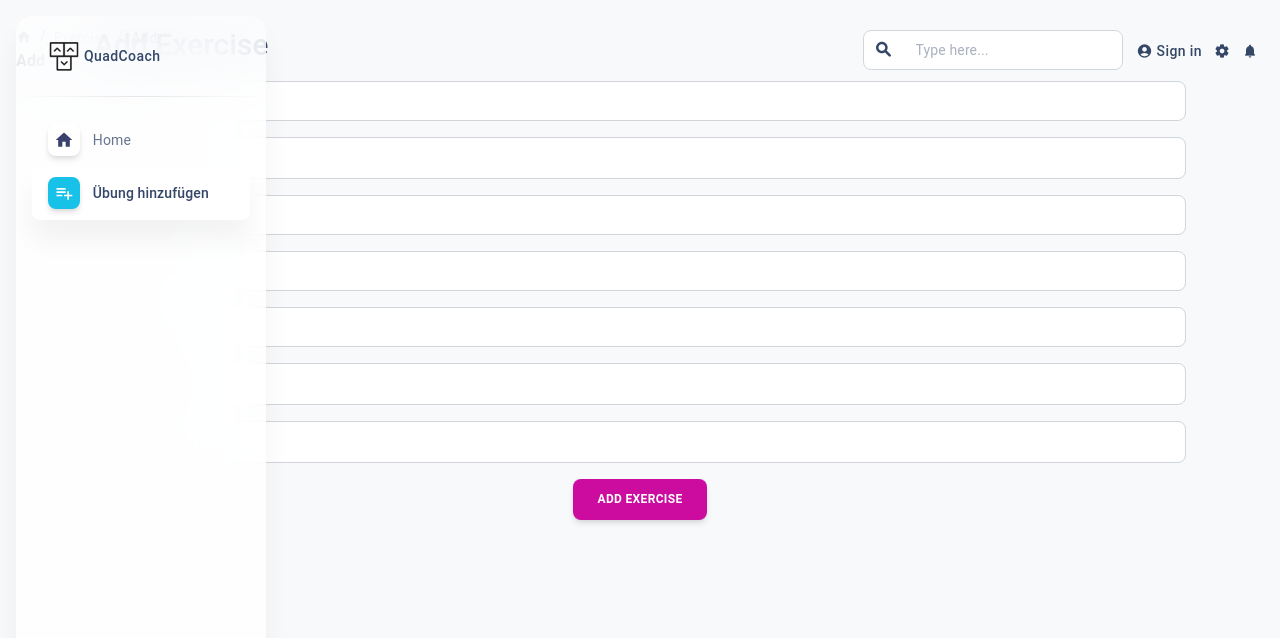
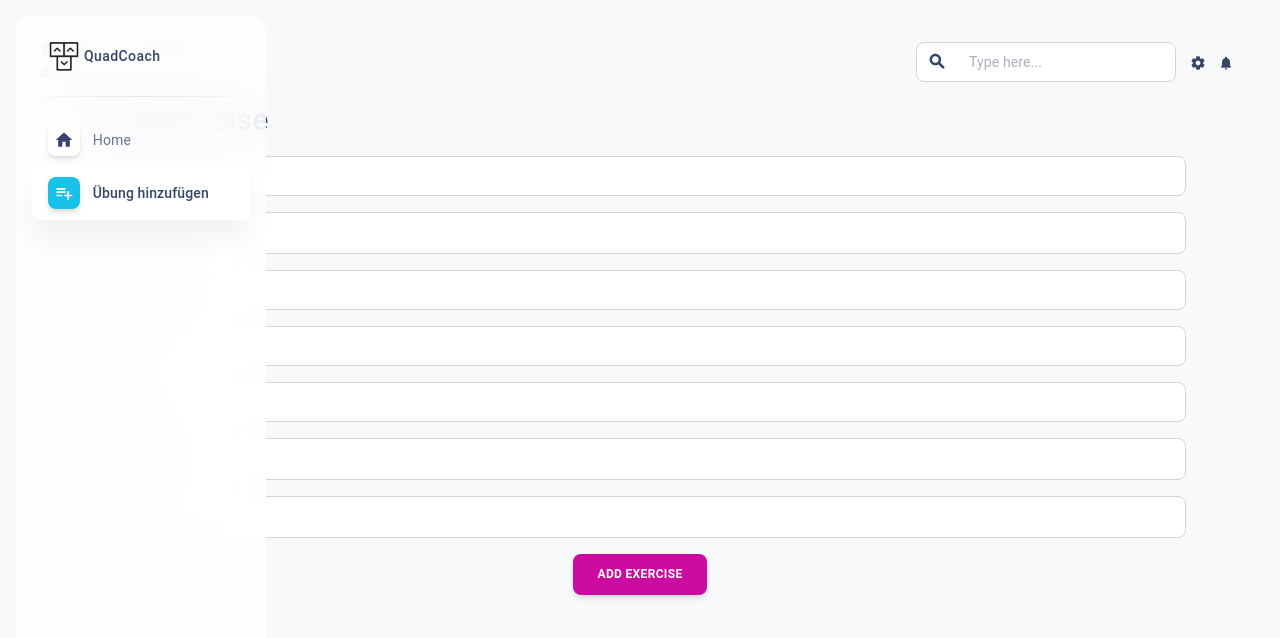
Before and after one commit to wienans/quadcoach, a React (Vite) app in the folder client/: page /exercise/add in a window 1280 px wide. Shown: the top 638 px of the page. Built offline with nearby package versions, Linux system fonts and the light colour scheme.

Commit message:
fix import error, continue reimplement layout functionality - DashboardLayout - DashboardNavbar

```diff
--- a/client/src/components/DashboardNavbar/index.jsx
+++ b/client/src/components/DashboardNavbar/index.jsx
@@ -56,61 +56,66 @@ import logoSpotify from "../../assets/images/small-logos/logo-spotify.svg";
 
 // import AuthApi from "../../../api/auth";
 import { useNavigate } from "react-router-dom";
+import { createSelector } from "@reduxjs/toolkit";
+import { useDispatch, useSelector } from "react-redux";
+import { setMiniSideNav, setOpenConfigurator, setTransparentNavbar } from "../Layout/layoutSlice";
+
+// create a selector when selecting two or properties at once for better performance
+const selectMiniSidenav = state => state.layout.miniSidenav;
+const selectTransparentNavbar = state => state.layout.transparentNavbar;
+const selectFixedNavbar = state => state.layout.fixedNavbar;
+const selectOpenConfigurator = state => state.layout.openConfigurator;
+const dashboardNavbarSelector = createSelector(
+    selectMiniSidenav,
+    selectTransparentNavbar,
+    selectFixedNavbar,
+    selectOpenConfigurator,
+    (miniSidenav, transparentNavbar, fixedNavbar, openConfigurator) => ({
+        miniSidenav,
+        transparentNavbar,
+        fixedNavbar,
+        openConfigurator
+    })
+)
 
 function DashboardNavbar ({ absolute, light, isMini }) {
+    const dispatch = useDispatch();
     const [navbarType, setNavbarType] = useState();
-    // const [controller, dispatch] = useSoftUIController();
-    // const { miniSidenav, transparentNavbar, fixedNavbar, openConfigurator } = controller;
-    const miniSidenav = false;
-    const transparentNavbar = true;
-    const fixedNavbar = true;
-    const openConfigurator = false;
+    const { miniSidenav, transparentNavbar, fixedNavbar, openConfigurator } = useSelector(dashboardNavbarSelector)
 
     const [openMenu, setOpenMenu] = useState(false);
     const route = useLocation().pathname.split("/").slice(1);
-    const navigate = useNavigate();
 
-    // const { user } = useAuth();
-    // const { setUser } = useAuth();
-    const user = undefined
+    useEffect(() => {
+        // Setting the navbar type
+        if (fixedNavbar) {
+            setNavbarType("sticky");
+        } else {
+            setNavbarType("static");
+        }
 
-    // useEffect(() => {
-    //     // Setting the navbar type
-    //     if (fixedNavbar) {
-    //         setNavbarType("sticky");
-    //     } else {
-    //         setNavbarType("static");
-    //     }
+        // A function that sets the transparent state of the navbar.
+        function handleTransparentNavbar () {
+            dispatch(setTransparentNavbar((fixedNavbar && window.scrollY === 0) || !fixedNavbar));
+        }
 
-    //     // A function that sets the transparent state of the navbar.
-    //     function handleTransparentNavbar () {
-    //         setTransparentNavbar(dispatch, (fixedNavbar && window.scrollY === 0) || !fixedNavbar);
-    //     }
+        /**
+         The event listener that's calling the handleTransparentNavbar function when
+         scrolling the window.
+        */
+        window.addEventListener("scroll", handleTransparentNavbar);
 
-    //     /**
-    //      The event listener that's calling the handleTransparentNavbar function when
-    //      scrolling the window.
-    //     */
-    //     window.addEventListener("scroll", handleTransparentNavbar);
+        // Call the handleTransparentNavbar function to set the state with the initial value.
+        handleTransparentNavbar();
 
-    //     // Call the handleTransparentNavbar function to set the state with the initial value.
-    //     handleTransparentNavbar();
+        // Remove event listener on cleanup
+        return () => window.removeEventListener("scroll", handleTransparentNavbar);
+    }, [dispatch, fixedNavbar]);
 
-    //     // Remove event listener on cleanup
-    //     return () => window.removeEventListener("scroll", handleTransparentNavbar);
-    // }, [dispatch, fixedNavbar]);
-
-    const handleMiniSidenav = () => { } // setMiniSidenav(dispatch, !miniSidenav);
-    const handleConfiguratorOpen = () => { } // setOpenConfigurator(dispatch, !openConfigurator);
+    const handleMiniSidenav = () => { dispatch(setMiniSideNav(!miniSidenav)) }
+    const handleConfiguratorOpen = () => { dispatch(setOpenConfigurator(!openConfigurator)) }
     const handleOpenMenu = (event) => setOpenMenu(event.currentTarget);
     const handleCloseMenu = () => setOpenMenu(false);
-
-    const handleLogout = () => {
-        // AuthApi.Logout(user);
-        // setUser(null);
-        // localStorage.removeItem("user");
-        // return navigate("/authentication/sign-in");
-    };
 
     // Render the notifications menu
     const renderMenu = () => (
@@ -170,43 +175,6 @@ function DashboardNavbar ({ absolute, light, isMini }) {
                             />
                         </SoftBox>
                         <SoftBox color={light ? "white" : "inherit"}>
-                            {user && user.token ? (
-                                <IconButton
-                                    size="small"
-                                    color="inherit"
-                                    sx={navbarIconButton}
-                                    aria-controls="logout"
-                                    aria-haspopup="true"
-                                    variant="contained"
-                                    onClick={handleLogout}
-                                >
-                                    <SoftTypography
-                                        variant="button"
-                                        fontWeight="medium"
-                                        color={light ? "white" : "dark"}
-                                    >
-                                        Logout
-                                    </SoftTypography>
-                                </IconButton>
-                            ) : (
-                                <Link to="/authentication/sign-in">
-                                    <IconButton sx={navbarIconButton} size="small">
-                                        <Icon
-                                            sx={({ palette: { dark, white } }) => ({
-                                                color: light ? white.main : dark.main,
-                                            })}
-                                        >
-                                            account_circle
-                                        </Icon>
-                                        <SoftTypography
-                                            variant="button"
-                                            fontWeight="medium"
-                                            color={light ? "white" : "dark"}
-                                        >
-                                            Sign in
-                                        </SoftTypography>
-                                    </IconButton>
-                                </Link>)}
                             <IconButton
                                 size="small"
                                 color="inherit"
--- a/client/src/components/LayoutContainers/DashboardLayout.jsx
+++ b/client/src/components/LayoutContainers/DashboardLayout.jsx
@@ -12,11 +12,7 @@ Coded by www.creative-tim.com
 
 * The above copyright notice and this permission notice shall be included in all copies or substantial portions of the Software.
 */
-
-import { useState } from "react";
-
-// react-router-dom components
-import { useLocation } from "react-router-dom";
+import { useSelector } from "react-redux";
 
 // prop-types is a library for typechecking of props.
 import PropTypes from "prop-types";
@@ -28,14 +24,7 @@ import SoftBox from "../SoftBox";
 // import { useSoftUIController, setLayout } from "context";
 
 function DashboardLayout ({ children }) {
-    // const [controller, dispatch] = useSoftUIController();
-    // const { miniSidenav } = controller;
-    const [miniSidenav, setMiniSidenav] = useState(false)
-    const { pathname } = useLocation();
-
-    // useEffect(() => {
-    //     setLayout(dispatch, "dashboard");
-    // }, [pathname]);
+    const miniSidenav = useSelector(state => state.layout.miniSidenav)
 
     return (
         <SoftBox
--- a/client/src/store/store.js
+++ b/client/src/store/store.js
@@ -1,6 +1,6 @@
 import { configureStore } from "@reduxjs/toolkit";
 import logger from "redux-logger";
-import LayoutReducer from "../components/Layout";
+import { LayoutReducer } from "../components/Layout";
 
 const middleware = [logger];
 
```
